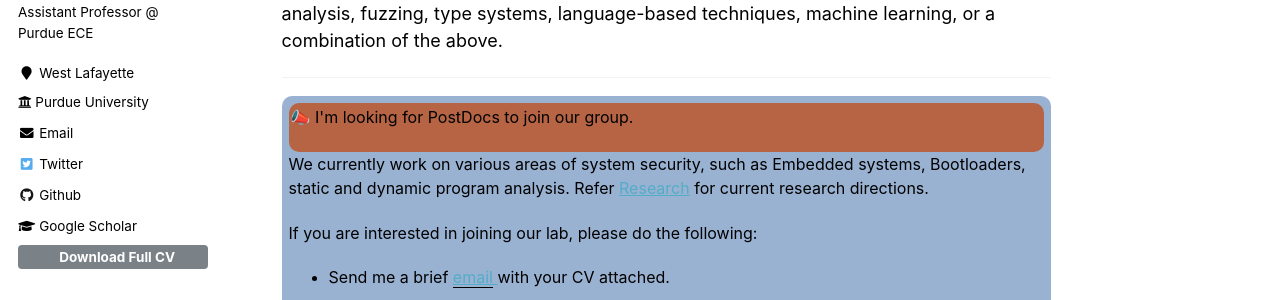
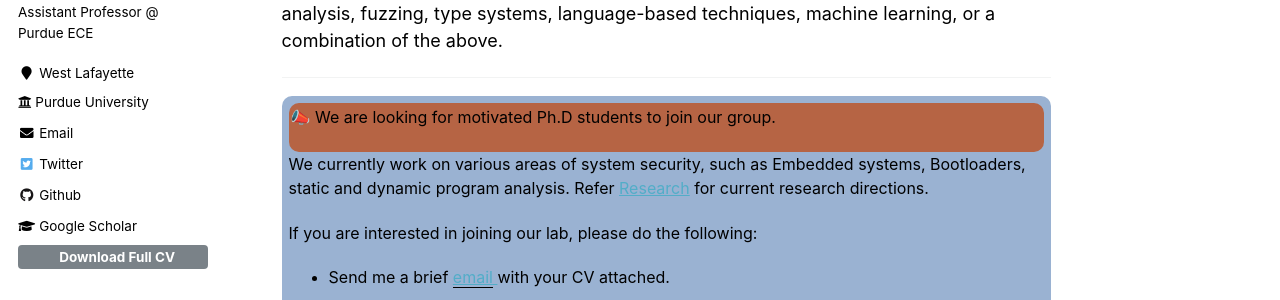
Before and after one commit to Machiry/machiry.github.io, a Jekyll site: the page built from _pages/about.md, in a window 1280 px wide and 1200 px high. Shown: the part 346-646 px from the top of the window. Built offline with Jekyll 4.4.1, drawn with Linux system fonts in a browser that asks for light colours.

Commit message:
Removing postdoc

```diff
--- a/_pages/about.md
+++ b/_pages/about.md
@@ -17,7 +17,7 @@ My solutions have a flavor of static/dynamic program analysis, fuzzing, type sys
 <hr>
 <div class="announcement" style="background-color: #9ab2d2; padding: 7px; border: 1px #295bcc; border-radius: 10px; font-size: 16px;font-color:#100d0d">
     <div class="announcement" style="background-color: #b66444; padding: 2px; border: 1px #295bcc; border-radius: 10px; font-size: 16px;font-color:#000000">
-  <p> 📣 I'm looking for PostDocs to join our group. </p></div>
+  <p> 📣 We are looking for motivated Ph.D students to join our group. </p></div>
 
   <p>We currently work on various areas of system security, such as Embedded systems, Bootloaders, static and dynamic program analysis. Refer <a target="_blank" href="https://machiry.github.io/research/">Research</a> for current research directions.</p>
   <p> If you are interested in joining our lab, please do the following:</p>
```
